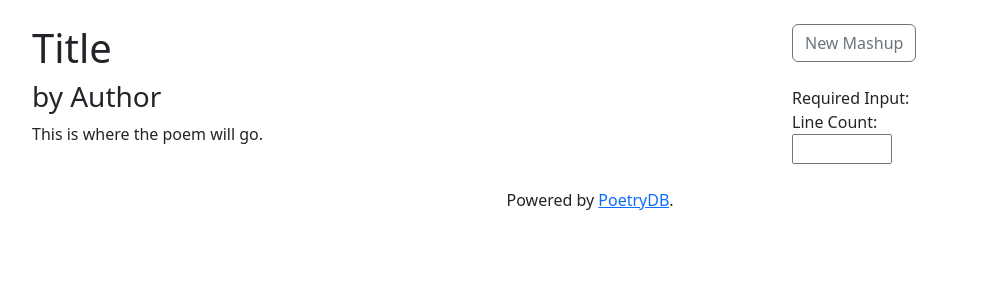
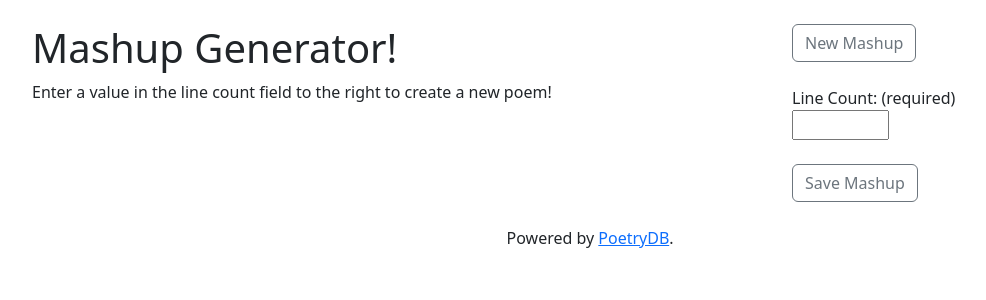
Before and after one commit to juneadam/poetry-app, a Flask app: page /mashups in a window 1280 px wide. Shown: the part 56-356 px from the top of the page, without its empty margins (50-1036 px from the left). Run offline with Flask 2, Linux system fonts and the light colour scheme.

Commit message:
added title and author generation for mashups, tweaked value input to number, added easter eggs for poems of certain line lengths

```diff
--- a/server.py
+++ b/server.py
@@ -10,7 +10,7 @@ import crud
 
 from jinja2 import StrictUndefined
 
-from random import choice, randint
+from random import choice, randint, shuffle
 
 app = Flask(__name__)
 app.secret_key = "dev"
@@ -415,7 +415,7 @@ def update_saved_response():
         return 'error'
 
 
-# ------------ mashups routes ------------ #
+# ------------ mashup routes ------------ #
 
 @app.route('/mashups')
 def show_mashup_generator():
@@ -428,20 +428,52 @@ def mashup_generator():
     """Call the API with user input linecount, generate a random
     poem mixing and matching lines from the returned list."""
 
+    user_id = session['user_id']
+    username = crud.find_user_by_id(user_id).username
+
     linecount = int(request.json.get('linecount'))
 
     res = requests.get(f'https://poetrydb.org/linecount/{linecount}/all.json')
     mashup_response = res.json()
 
+    print(f'\n\nmashup_response {mashup_response}\n\n')
+
+    title_list = []
+    for i in range(0, 2):
+        poem = choice(mashup_response)
+        title_choice = poem['title'].split()
+        for word in title_choice:
+            title_list.append(word)
+
+    shuffle(title_list)
+
+    title = ''
+    if linecount !=3 and linecount != 5 and linecount != 14 and linecount !=19 and linecount !=100:
+        title = f'{title_list[0]} {title_list[1]} {title_list[2]} {title_list[3]}'
+    elif linecount == 3:
+        title = f'Haiku: {title_list[0]} {title_list[1]} {title_list[2]} {title_list[3]}'
+    elif linecount == 5:
+        title = f'Limerick: {title_list[0]} {title_list[1]} {title_list[2]} {title_list[3]}'
+    elif linecount == 14:
+        title = f'Sonnet: {title_list[0]} {title_list[1]} {title_list[2]} {title_list[3]}'
+    elif linecount == 19:
+        title = f'Villanelle: {title_list[0]} {title_list[1]} {title_list[2]} {title_list[3]}'
+    elif linecount == 100:
+        title = f'Cento: {title_list[0]} {title_list[1]} {title_list[2]} {title_list[3]}'
+
+    # print(title)
+
     poems_by_line_tuples_list = []
 
-    for i in range(0, (linecount - 1)):
+    for i in range(0, linecount):
         poem = choice(mashup_response)
         poems_by_line_tuples_list.append((poem['author'], poem['title'], poem['lines'][i]))
 
-    print(f'\n\n\npoems_list: {poems_by_line_tuples_list}\n\n')
+    # print(f'\n\n\npoems_list: {poems_by_line_tuples_list}\n\n')
 
-    return jsonify({'data': poems_by_line_tuples_list})
+    return jsonify({'data': poems_by_line_tuples_list,
+                    'username': username,
+                    'title': title})
 
 
 # ------------ user profile routes ------------ #
--- a/static/mashups.js
+++ b/static/mashups.js
@@ -22,6 +22,10 @@ const mashupButton = document.querySelector('#mashup-poem').addEventListener('cl
       })
     .then((response) => response.json())
     .then((mashupDataJson) => {
+        mashupTitle.innerHTML = `<h1>${mashupDataJson['title']}`
+
+        mashupAuthor.innerHTML = `<h2>by ${mashupDataJson['username']} and <a href='https://www.poetrydb.org'>PoetryDB</a></h2>`;
+
         mashupText.innerHTML = ''
         for (poem of mashupDataJson['data']) {
             mashupText.insertAdjacentHTML('beforeend',
--- a/templates/mashups.html
+++ b/templates/mashups.html
@@ -7,23 +7,31 @@
 <div class="container">
     <br><div class="row">
         <div class="col-8">
+            <label for="poem-title">
                 <div id="mashup-title">
-                <h1>Title</h1>
+                    <h1>Mashup Generator!</h1>
                 </div>
+            </label>
+            <label for="author-name">
                 <div id="mashup-author">
-                <h3>by Author</h3>
+                    <h3></h3>
                 </div>
+            </label>
+            <label for="poem-body">
                 <div id="mashup-text">
-                This is where the poem will go.
+                    Enter a value in the line count field to the right to create a new poem!
                 </div>
+            </label>
         </div>
         <div class="col-4">
             <!-- button for generating new mashup -->
             <button type="submit" class="btn btn-outline-secondary" id="mashup-poem">New Mashup</button><br><br>
 
             <!-- required input -->
-            <div>Required Input:</div>
-            <div><label for="line-count-user-input">Line Count: </label></div><input type="text" id="linecount-input-mashup" name="linecount" size="5" maxlength="3" required><br><br>
+            <div><label for="line-count-user-input">Line Count: (required) </label></div><input type="number" id="linecount-input-mashup" size="3" name="linecount" min="1" max="200"><br><br>
+
+            <!-- button to save mashup -->
+            <button type="submit" class="btn btn-outline-secondary" id="save-mashup">Save Mashup</button><br><br>
         </div>
 </div>
 
```
Lines whose indentation alone changed are shown as unchanged.
